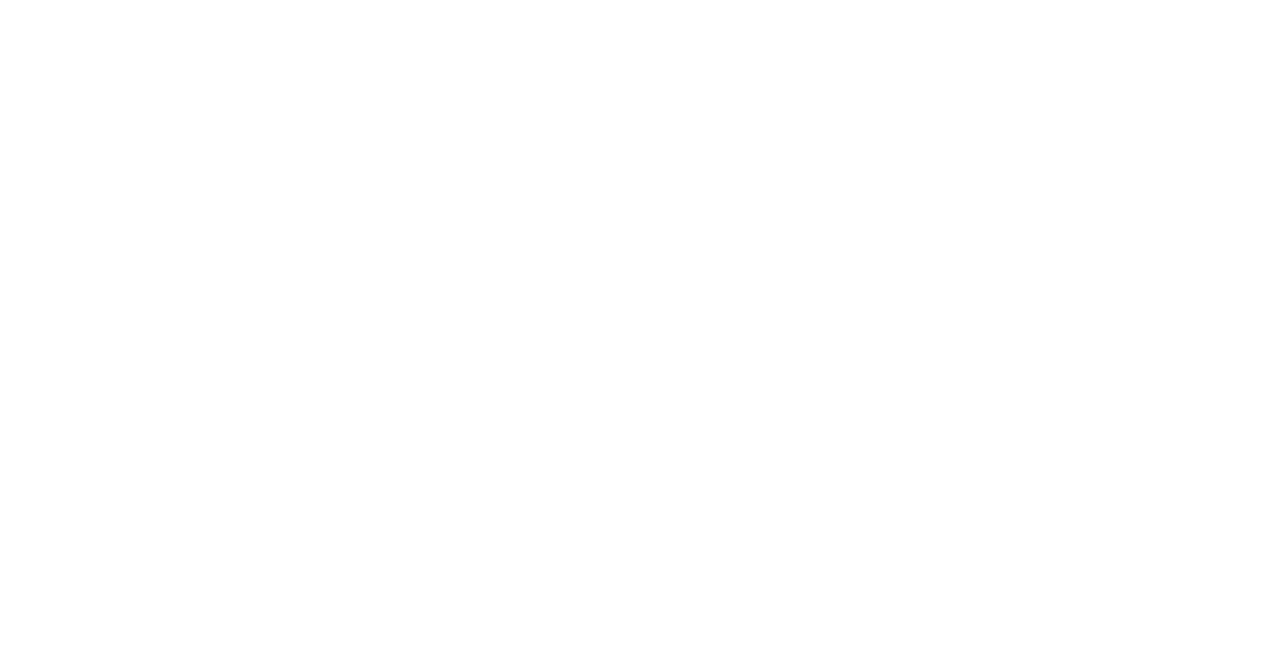
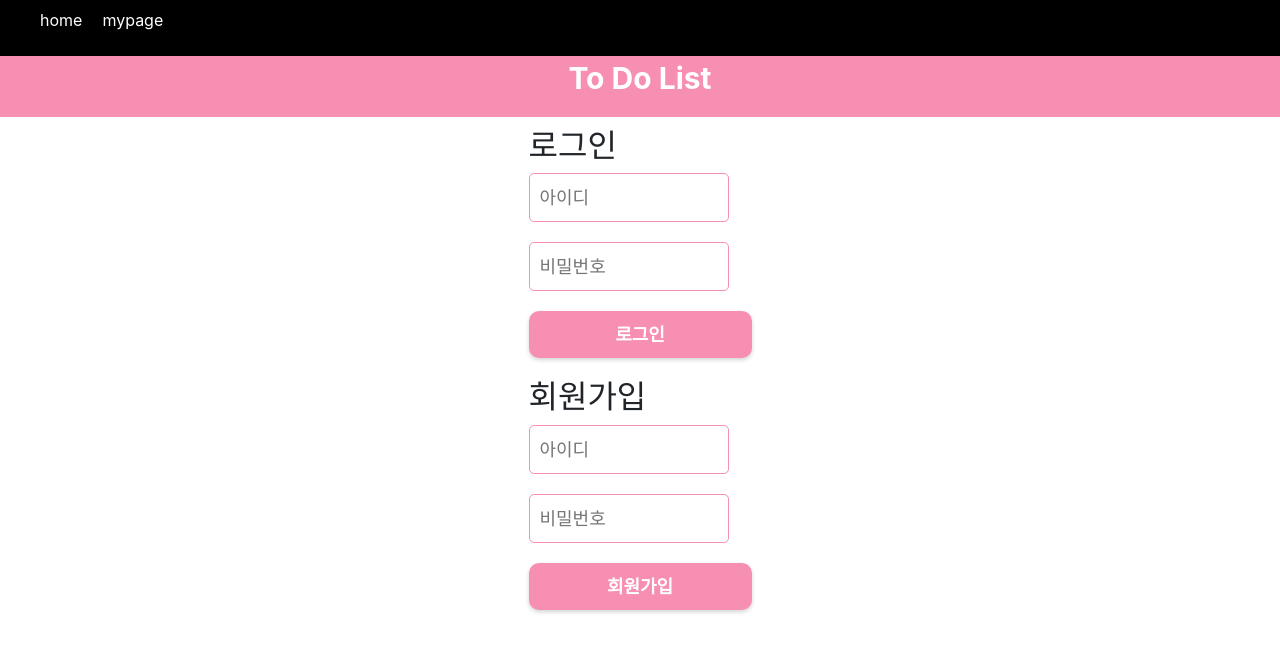
Before and after one commit to youngju6143/ToDoList, a React (Create React App) app in the folder myreact/: page /login in a window 1280 px wide. Before the commit this address had no page. Shown: the top 652 px of the page. Built offline with nearby package versions, Linux system fonts and the light colour scheme; the HTML template or start-up script is replaced by a standard one.

Commit message:
8/28 add: login.js

```diff
--- a/myreact/src/App.css
+++ b/myreact/src/App.css
@@ -9,18 +9,22 @@
 .home {
   background-color: rgb(247, 143, 179);
   width: 400px;
-  height: 500px;
+  height: 200px;
   margin: 0 auto;
   padding-bottom: 10px;
   border-radius: 4px;
   box-shadow: 0px 2px 4px lightgrey;
+  display: flex;
+  justify-content: center;
+  align-items: center;
+  flex-direction: column;
+
 }
 
 .title {
   background:rgb(247, 143, 179);
   color: white;
   width: 100;
-  padding-left : 30px;
   font-weight: bold;
   justify-content: center;
   display : flex;
@@ -48,27 +52,24 @@
   align-items: center;
   justify-content: center;
 }
-
 .listBox {
   margin: 20px;
-  padding: 10px;
   width: 540px;
-  height: 386px;
+  height: 400px;
   background: white;
   border : 3px rgb(247, 143, 179) solid;
 }
-
 .listItem {
   margin: 10px;
-  padding: 10px;
   width: 500px;
-  height: 19px;
+  height: 38.5px;
+  padding: 0 10px;
   border-radius: 7px;
   background: whitesmoke;
   box-shadow: 0px 2px 4px lightgrey;
   display: flex;
+  align-items: center;
 }
-
 .listItem div {
   width: 100%;
   display: flex;
@@ -79,9 +80,8 @@
 
 .inputBox {
   margin: 20px;
-  padding: 5px;
   width: 300px;
-  height: 400px;
+  height: 406px;
   background: rgb(255, 219, 232);
   border-radius: 4px;
   box-shadow: 0px 2px 4px lightgrey;
@@ -110,15 +110,11 @@
   justify-content: space-between;
 }
 
-
-.todo{
-  max-width: 500px;
-  border: 1px black solid;
-  margin: 20px;
-  padding: 10px;
-  box-shadow: 0px 2px 4px lightgrey;
-  border: none;
+/* login, register */
+.loginContainer {
+  margin: 0 auto;
   display: flex;
+  justify-content: center;
   align-items: center;
   flex-direction: column;
 }
@@ -146,6 +142,7 @@
 }
 
 .submitButton {
+  width : 223px;
   margin: 10px;
   padding : 10px 20px 10px 20px;
   background-color:rgb(247, 143, 179);
@@ -153,7 +150,7 @@
   border: none;
   border-radius: 10px;
   font-weight: bold;
-  font-size: 15px;
+  font-size: 18px;
   box-shadow: 0px 2px 4px lightgrey;
 }
 
--- a/myreact/src/App.js
+++ b/myreact/src/App.js
@@ -5,6 +5,7 @@
 
 import Home from './Components/Home'
 import List from './Components/List'
+import Login from './Components/Login'
 
 
 function App() {
@@ -12,7 +13,7 @@
     <div>
     <Routes>
       <Route path='/' element={<Home></Home>} />
-      {/* <Route path='/login' element={<Write></Write>} /> */}
+      <Route path='/login' element={<Login></Login>} />
       <Route path='/list' element={<List></List>} />
     </Routes>
     </div>
--- a/myreact/src/Components/Home.js
+++ b/myreact/src/Components/Home.js
@@ -8,7 +8,7 @@
         <div className='wrapper'>
             <div className="home">
                 <h1 style={{color: "white", paddingTop: "8px",textAlign: "center"}}> To Do List  </h1>
-                <button type="submit" className="startButton" onClick={ () => {navigate('/list')}}>Start</button>
+                <button type="submit" className="startButton" onClick={ () => {navigate('/login')}}>Start</button>
             </div>
         </div>
     )
--- a/myreact/src/Components/List.js
+++ b/myreact/src/Components/List.js
@@ -59,7 +59,6 @@
             <nav className="navbar">
                 <ul className='navbarMenu'>
                 <Link className='navbarMenu' to="/list"> home </Link>
-                <Link className='navbarMenu' to="/login"> login </Link>
                 <Link className='navbarMenu' to="/mypage"> mypage </Link>
                 </ul>
             </nav>
--- a/myreact/src/Components/Login.js
+++ b/myreact/src/Components/Login.js
@@ -0,0 +1,76 @@
+import { Button, Container, Nav, Navbar } from 'react-bootstrap';
+import { Link, Route, Routes, useNavigate } from 'react-router-dom'
+import { useState, useEffect } from 'react';
+import axios from "axios"
+
+
+function Login() {
+    let navigate = useNavigate()
+
+    return (
+        <div>
+            <nav className="navbar">
+                <ul className='navbarMenu'>
+                <Link className='navbarMenu' to="/list"> home </Link>
+                <Link className='navbarMenu' to="/mypage"> mypage </Link>
+                </ul>
+            </nav>
+
+            <div className='title'>
+                <p style={{fontSize: "30px", color : "white"}}> To Do List </p>
+            </div>
+
+            <LoginForm></LoginForm>
+        </div>
+    )
+}
+
+export default Login
+
+
+function LoginForm() {
+    let navigate = useNavigate()
+
+    return (
+        <div className='loginContainer'>
+            <div>
+                <div style={{padding: '10px'}}>
+                    <h2> 로그인 </h2>
+                    <input
+                    type="text"
+                    placeholder="아이디"
+                    className='inputDate'></input>
+                </div>
+
+                <div style={{padding: '10px'}}>
+                    <input
+                    type="password"
+                    placeholder="비밀번호"
+                    className='inputDate'></input>
+                </div>
+
+                <button type="submit" className="submitButton" onClick={() => {navigate('/list')}}> 로그인 </button>
+            </div>
+
+            <div>
+                <div style={{padding: '10px'}}>
+                    <h2> 회원가입 </h2>
+                    <input
+                    type="text"
+                    placeholder="아이디"
+                    className='inputDate'></input>
+                </div>
+
+                <div style={{padding: '10px'}}>
+                    <input
+                    type="password"
+                    placeholder="비밀번호"
+                    className='inputDate'></input>
+                </div>
+
+                <button type="submit" className="submitButton" onClick={() => {navigate('/list')}}> 회원가입 </button>
+            </div>
+
+        </div>
+    )
+}
```
Also changed, not shown: 1 other file (tests, documents, lock files or other folders).
